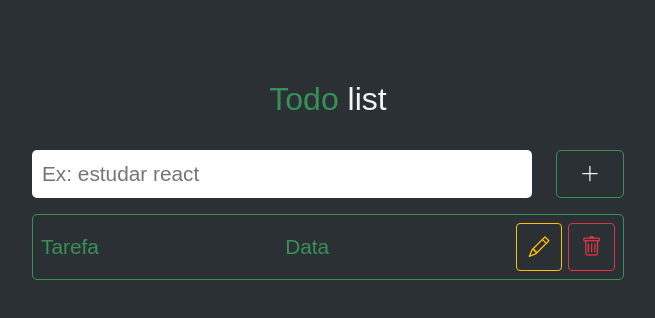
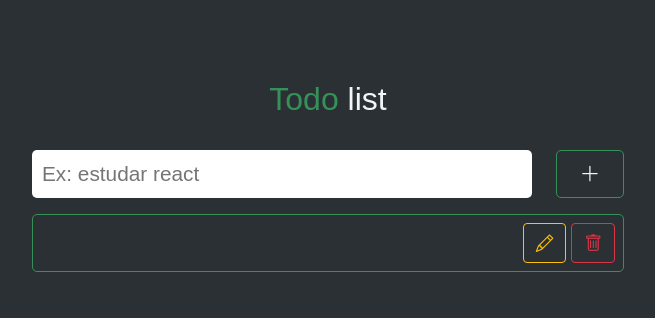
Before and after one commit to vieiralucas22/Todo-list, a plain HTML site: page index.html in a window 1280 px wide. Both pictures are taken after a click on the button 901 px from the left and 174 px from the top of the page. Shown: the whole page, without its empty margins (312-967 px from the left). Drawn offline with nearby package versions, Linux system fonts and the light colour scheme.

Commit message:
Criando elementos

```diff
--- a/CSS/style.css
+++ b/CSS/style.css
@@ -29,9 +29,6 @@ h3 {
 .todo {
   color: var(--primary-color);
   font: 2rem;
-}
-.empty {
-  width: 5rem;
 }
 #switchTheme {
   background-color: transparent;
@@ -79,13 +76,18 @@ h3 {
   background-color: var(--bg-task);
   border-radius: 5px;
   border: 1px solid var(--primary-color);
-  margin-bottom: 2px;
+  margin-bottom: 5px;
+  font-size: 1.1rem;
 }
 .task p {
   position: relative;
   top: 7px;
 }
+.btnArea {
+  display: flex;
+  column-gap: 5px;
+}
 .btnArea button {
-  height: 3rem;
-  font-size: 1.3rem;
+  height: 2.5rem;
+  font-size: 1.1rem;
 }
--- a/JS/script.js
+++ b/JS/script.js
@@ -1,3 +1,36 @@
-document
-  .getElementById("switchTheme")
-  .addEventListener("click", function () {});
+const btnCreateTask = document.getElementById("btnTask");
+let contTask = 0;
+
+btnCreateTask.addEventListener("click", function () {
+  const areaTasks = document.getElementById("taskArea");
+  let inputTask = document.getElementById("inputTask");
+
+  const taskLine = document.createElement("div");
+  const task = document.createElement("p");
+  const btnArea = document.createElement("div");
+  const btnEdit = document.createElement("button");
+  const iconEdit = document.createElement("i");
+  const btnDelete = document.createElement("button");
+  const iconDelete = document.createElement("i");
+
+  taskLine.classList.add("task");
+  taskLine.id = `task-${contTask}`;
+  task.innerText = `${inputTask.value}`;
+  btnArea.classList.add("btnArea");
+  btnEdit.classList.add("btn", "btn-outline-warning");
+  btnEdit.id = `editTask-${contTask}`;
+  iconEdit.classList.add("bi", "bi-pencil");
+  btnDelete.classList.add("btn", "btn-outline-danger");
+  btnDelete.id = `deleteTask-${contTask}`;
+  iconDelete.classList.add("bi", "bi-trash");
+
+  btnEdit.appendChild(iconEdit);
+  btnDelete.appendChild(iconDelete);
+  btnArea.appendChild(btnEdit);
+  btnArea.appendChild(btnDelete);
+  taskLine.append(task, btnArea);
+  areaTasks.appendChild(taskLine);
+
+  contTask++;
+  inputTask.value = "";
+});
--- a/index.html
+++ b/index.html
@@ -30,20 +30,7 @@
         <button id="btnTask"><i class="bi bi-plus-lg"></i></button>
       </div>
 
-      <section id="taskArea">
-        <div class="task">
-          <p>Tarefa</p>
-          <p>Data</p>
-          <div class="btnArea">
-            <button class="btn btn-outline-warning" id="editTask">
-              <i class="bi bi-pencil"></i>
-            </button>
-            <button class="btn btn-outline-danger" id="deleteTask">
-              <i class="bi bi-trash"></i>
-            </button>
-          </div>
-        </div>
-      </section>
+      <section id="taskArea"></section>
     </main>
     <script src="./JS/script.js"></script>
   </body>
```
